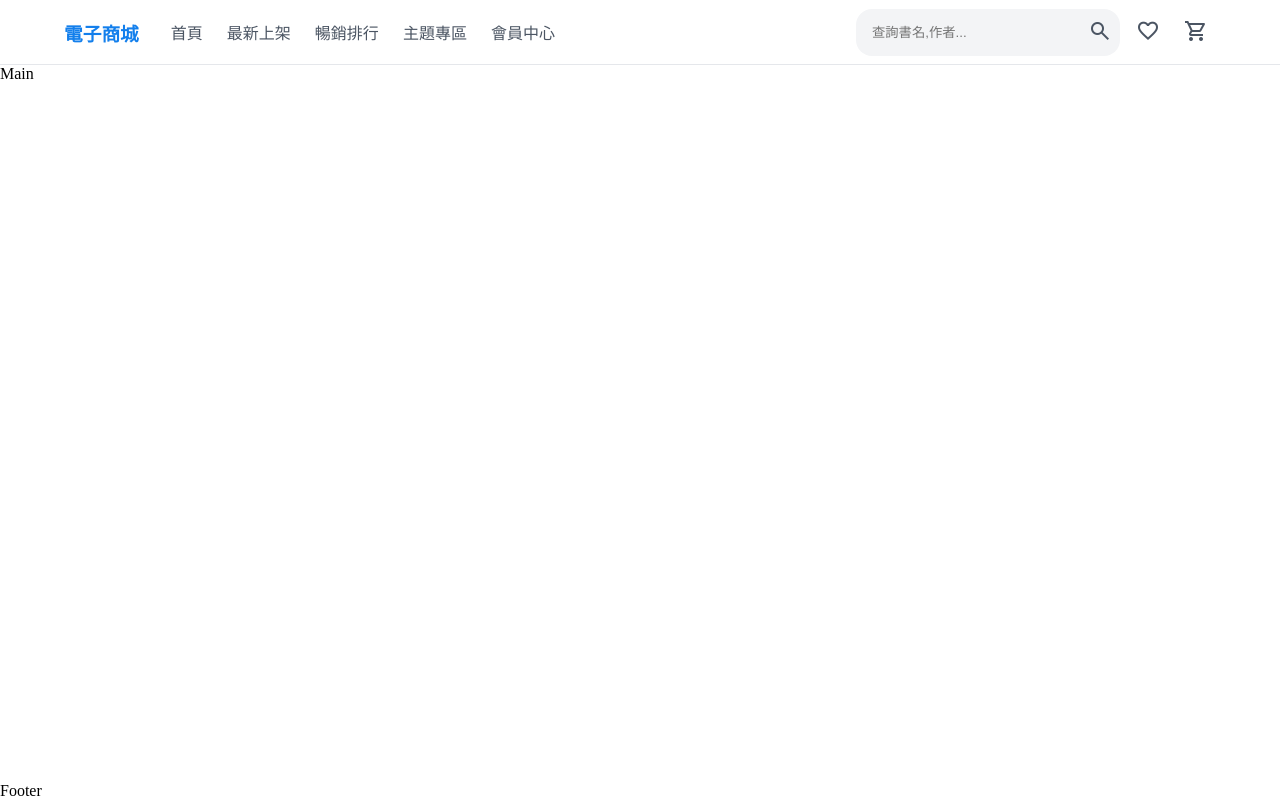
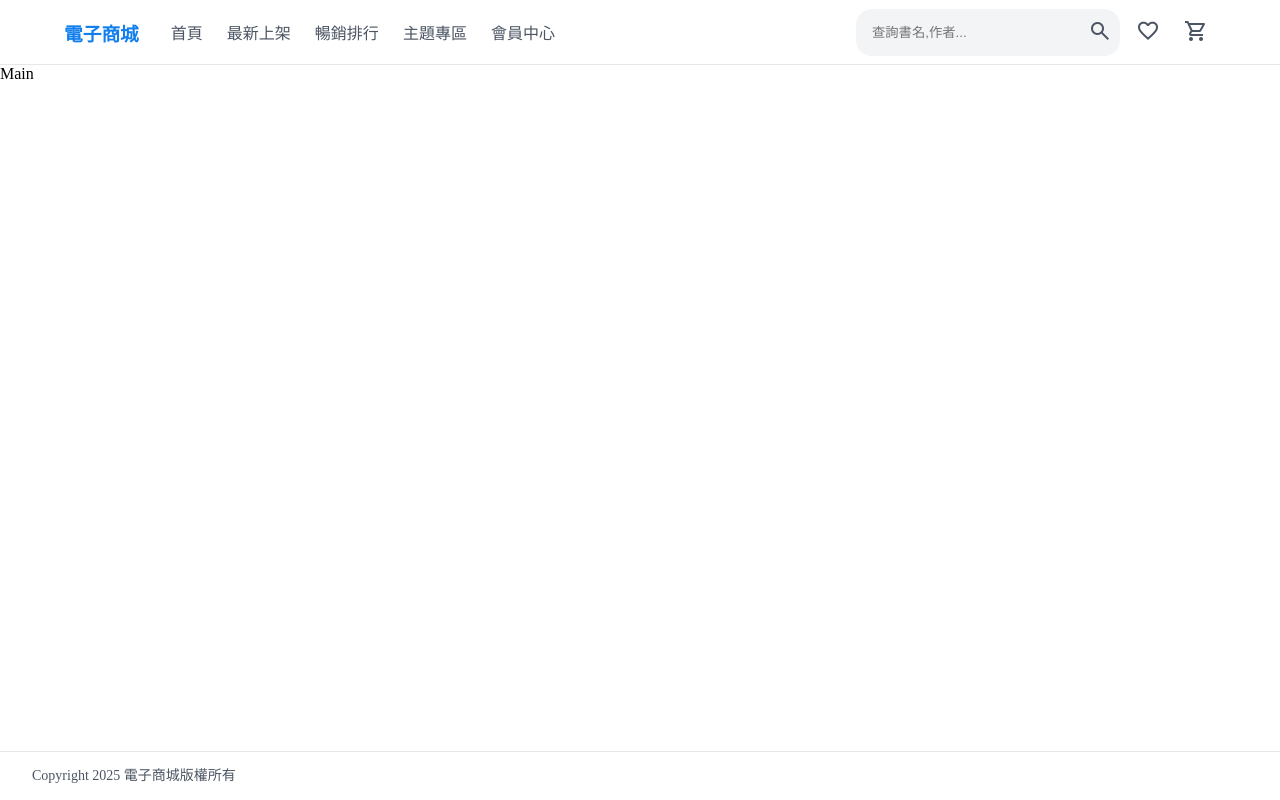
Before and after one commit to chyou180/mcu-141-1-web-14131811, a plain HTML site: page src/index.html in a window 1280 px wide. Drawn offline with nearby package versions, Linux system fonts and the light colour scheme.

Commit message:
feat(footer):頁尾版本設定

```diff
--- a/src/index.html
+++ b/src/index.html
@@ -26,16 +26,22 @@
                 <div class="right">
                     <div class="search">
                         <input type="text" placeholder="查詢書名,作者...">
-                         <button type="button"><span class="material-symbols-outlined">search</span></button>
+                         <button type="button"><span class="material-symbols-outlined">search</span>
+                        </button>
                         </div>
                     <button type="button"><span class="material-symbols-outlined">favorite</span></button>
-                    <button type="button"><span class="material-symbols-outlined">shopping_cart</span></button>
+                    <button type="button"><span class="material-symbols-outlined">shopping_cart</span>
+                    </button>
                 </div>
               </div>
             </div>
         </header>
         <div class="main">Main</div>
-        <footer>Footer</footer>
+        <footer>
+            <div class="container">
+                <p>Copyright 2025 電子商城版權所有</p>
+            </div>
+        </footer>
     </section>
 </body>
 </html>
--- /dev/null
+++ b/src/scss/_footer.scss
@@ -0,0 +1,17 @@
+footer{
+    border-top: 1px solid var(--border-color);
+
+    div.container{
+        min-width: 90vw;
+        margin: 0px auto;
+
+        padding-left: 2rem;
+        padding-right: 2rem;
+
+        p{
+            color: var(--text-color);
+            font-size: 0.875rem;
+            line-height: 1.25rem;
+        }
+    }
+}
--- a/src/scss/style.scss
+++ b/src/scss/style.scss
@@ -1,6 +1,8 @@
 @use"./main";
 @use"./header";
 @use"./color";
+@use"./footer";
+
 html,
 body{
     margin: 0;
```
Also changed, not shown: src/style.min.css, 1 other file.
